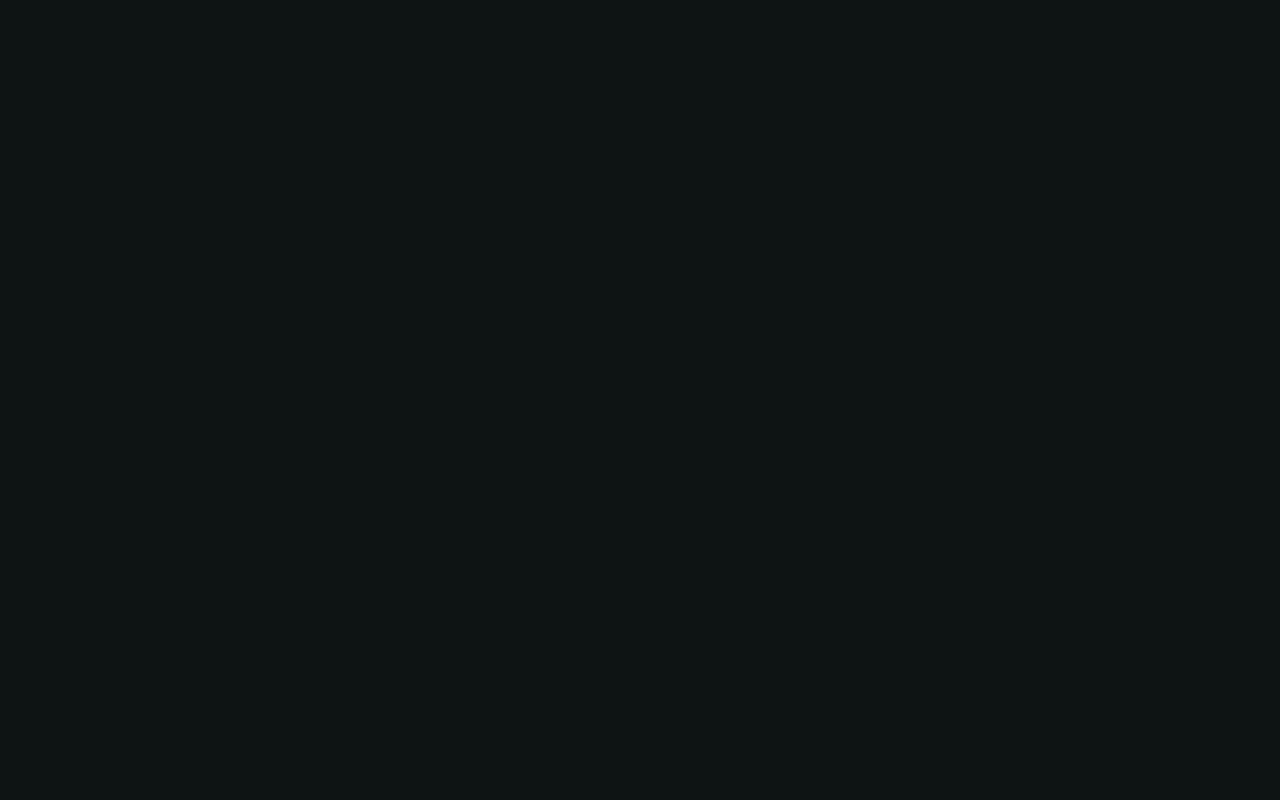
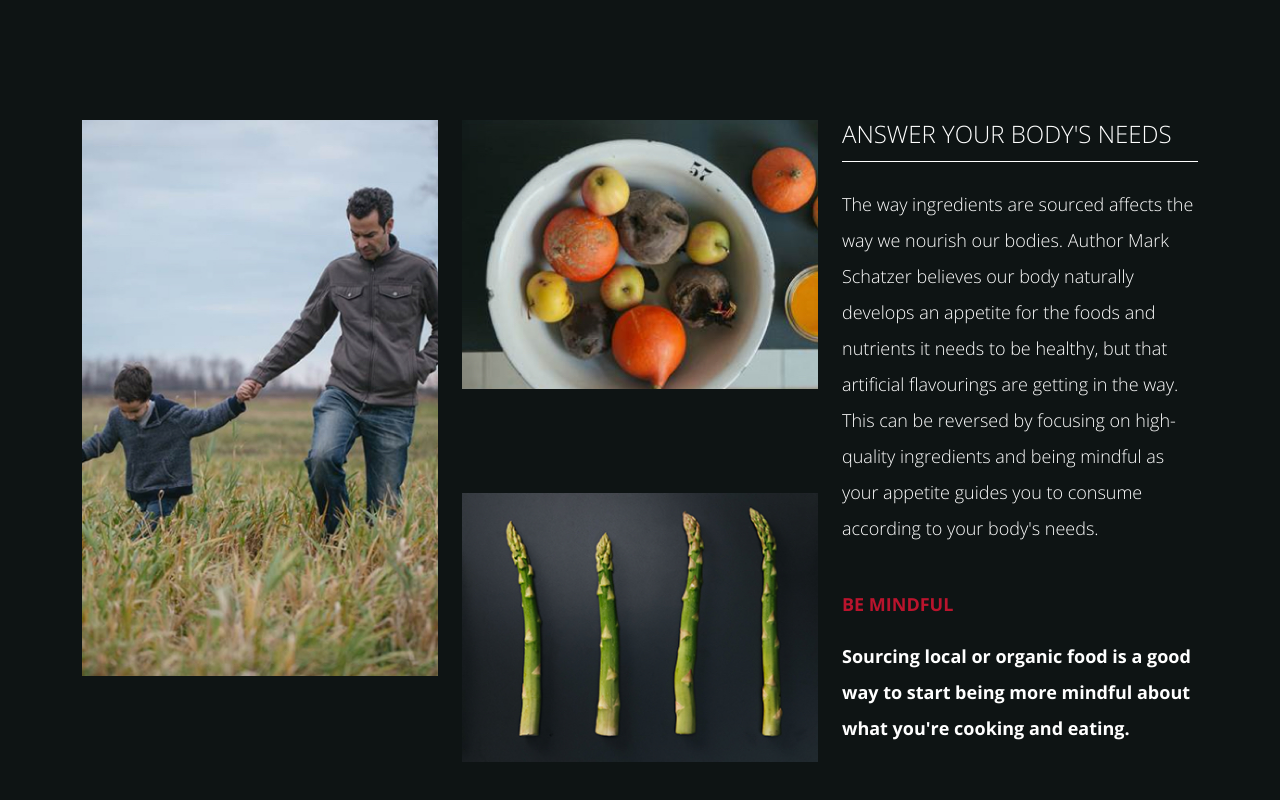
Before and after one commit to eric-isaiah-perez/orchard-fed-test, a website built with webpack: page index.html in a window 1280 px wide. Built offline with nearby package versions, Linux system fonts and the light colour scheme.

Commit message:
UI for component 1

```diff
--- a/index.html
+++ b/index.html
@@ -5,6 +5,10 @@
     <meta charset="UTF-8">
     <meta name="viewport" content="width=device-width, initial-scale=1.0">
     <title>Eric Isaiah Perez - Skills Test - Frontend Developer</title>
+
+    <!-- Include favicon -->
+    <link rel="icon" href="favicon.ico" type="image/x-icon">
+
     <!-- Include jQuery -->
     <script src="node_modules/jquery/dist/jquery.min.js"></script>
 
@@ -25,7 +29,50 @@
 </head>
 
 <body>
+    <!-- Component 1 Starts Here -->
+    <section id="component-1">
+        <div class="container">
+            <div class="row">
+                <div class="col-12 col-lg-4 col-lg-4 align-items-center justify-content-between" data-aos="fade-right">
+                    <a class="w-100" href="assets/component-01/Image-01@2x.jpg"
+                        data-lightbox="Father holding his son in a grassy field">
+                        <img src="assets/component-01/Image-01.jpg" class="img-fluid w-100"
+                            alt="Father holding his son in a grassy field" />
+                    </a>
+                </div>
+                <div class="col-12 col-lg-4 col-lg-4 d-flex flex-column align-items-center justify-content-between my-3 my-xl-0"
+                    data-aos="fade-up">
+                    <a class="w-100" href="assets/component-01/Image-02@2x.jpg"
+                        data-lightbox="Different kind of fruits in a bowl">
+                        <img src="assets/component-01/Image-02.jpg" class="img-fluid w-100"
+                            alt="Different kind of fruits in a bowl">
+                    </a>
+                    <a class="w-100" href="assets/component-01/Image-03@2x.jpg"
+                        data-lightbox="Four pieces of asparagus">
+                    <img src="assets/component-01/Image-03.jpg" class="img-fluid w-100 mt-3 mt-xl-0"
+                        alt="Four pieces of asparagus">
+                    </a>
+                </div>
+                <div class="col-12 col-lg-4 col-lg-4" data-aos="fade-left">
+                    <h1>Answer your body's needs</h1>
+                    <p class="mt-4">The way ingredients are sourced affects the way we nourish our bodies. Author Mark
+                        Schatzer believes our body naturally develops an appetite for the foods and nutrients it needs
+                        to be healthy, but that artificial flavourings are getting in the way. This can be reversed by
+                        focusing on high-quality ingredients and being mindful as your appetite guides you to consume
+                        according to your body's needs.</p>
+                    <br />
+                    <p class="subtitle">Be Mindful</p>
+                    <p class="fw-bold mt-3">Sourcing local or organic food is a good way to start being more mindful
+                        about what you're cooking and eating.</p>
+                </div>
+            </div>
+        </div>
+    </section>
 
+    <!-- Component 2 Starts Here -->
+    <section id="component-2">
+
+    </section>
 </body>
 
 </html>
--- a/src/styles.css
+++ b/src/styles.css
@@ -48,7 +48,66 @@
 
 body {
   background-color: #0e1414;
+  color: #fff;
   font-family: 'Open Sans', sans-serif;
   margin: 0;
   padding: 0;
 }
+
+#component-1,
+#component-2 {
+  min-height: 100vh;
+  padding: 120px 15px;
+  display: flex;
+  justify-content: center;
+  align-items: center;
+}
+
+h1 {
+  border-bottom: 1px solid #fff;
+  border-bottom: 1px solid #fff;
+  font-size: 29px;
+  font-weight: 300;
+  padding-bottom: 12px;
+  text-transform: uppercase;
+}
+
+p {
+  font-size: 18px;
+  font-weight: 300;
+  line-height: 2;
+}
+
+.subtitle {
+  color: #ba142d;
+  font-weight: bold;
+  text-transform: uppercase;
+}
+
+@media only screen and (max-width: 1400px) {
+  h1 {
+    font-size: 24px
+  }
+}
+
+@media only screen and (max-width: 1024px) {
+
+  #component-1,
+  #component-2 {
+    min-height: auto;
+    padding: 80px 15px;
+  }
+
+  p {
+    font-size: 16px;
+    line-height: 1.8;
+  }
+}
+
+@media only screen and (max-width: 767px) {
+
+  #component-1,
+  #component-2 {
+    padding: 60px 15px;
+  }
+}
```
Also changed, not shown: dist/bundle.js, favicon.ico (added).
